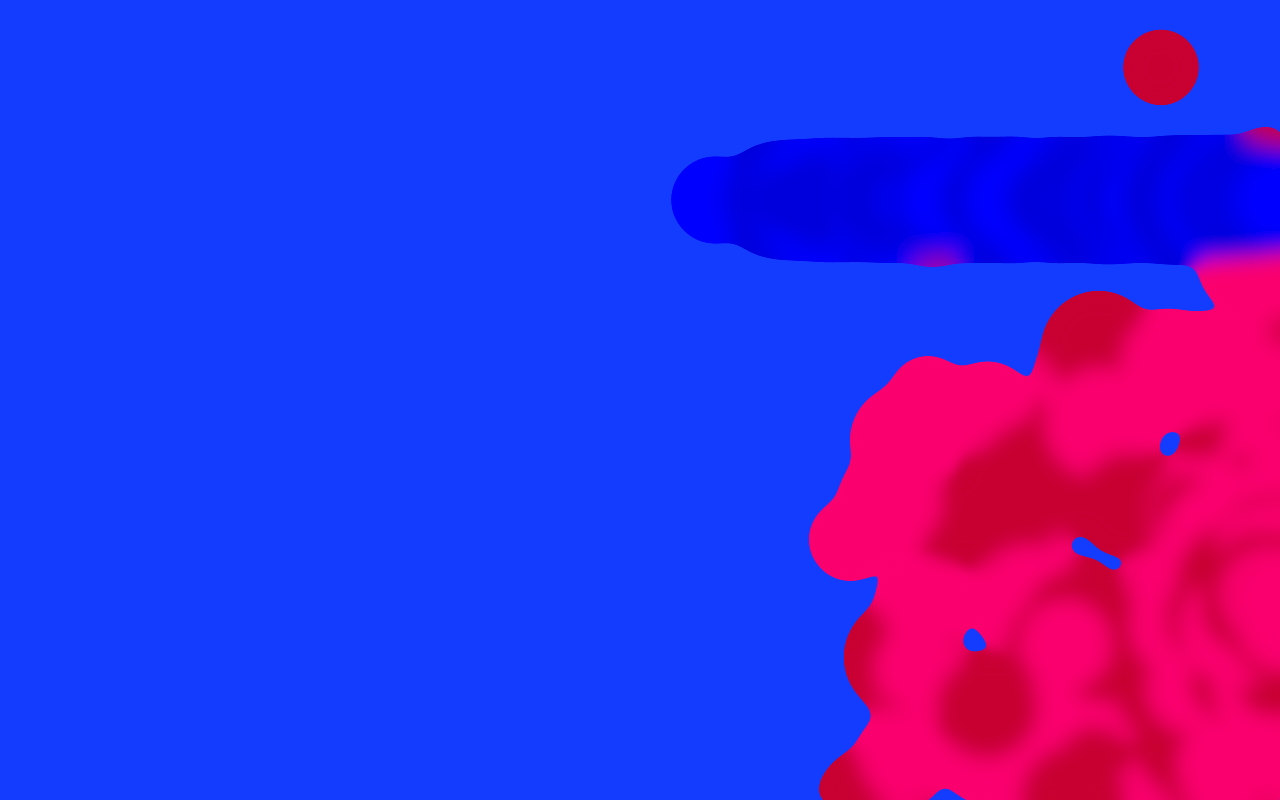
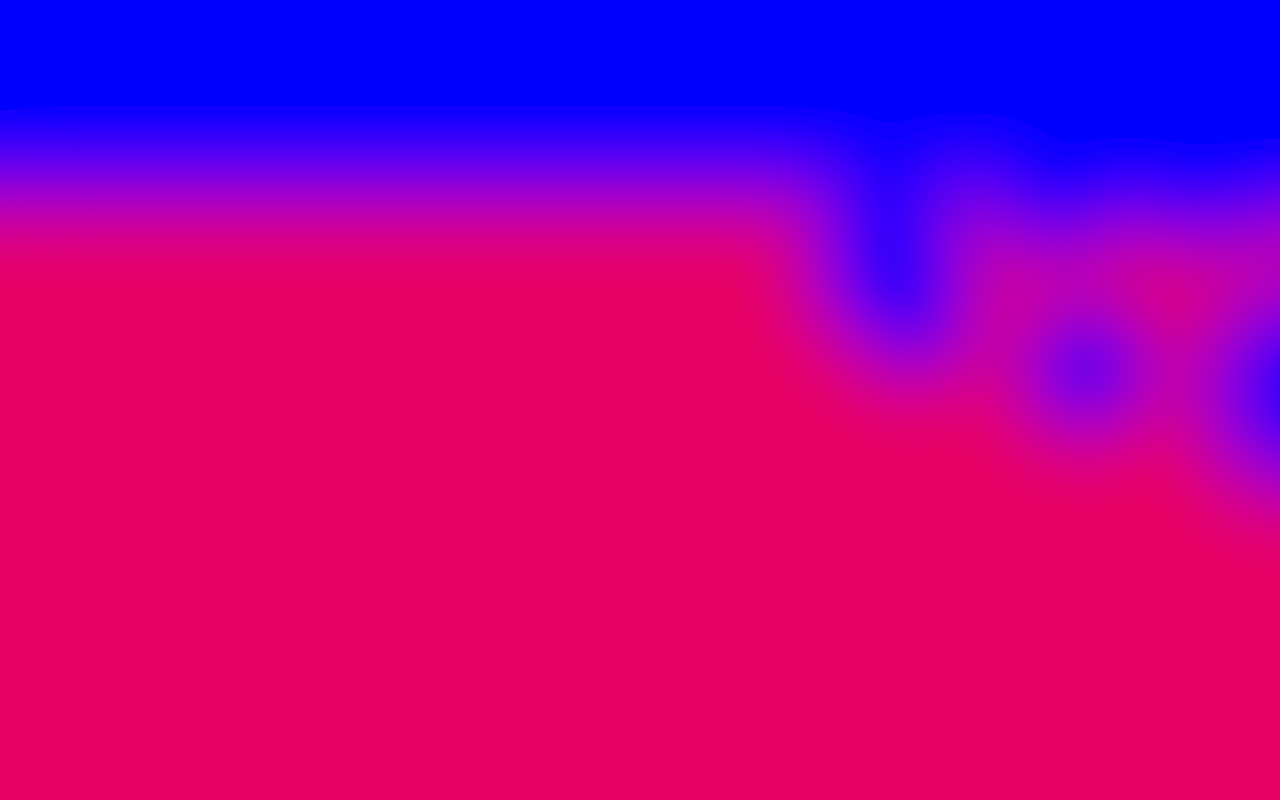
Before and after one commit to zackdove/oil-on-water, a plain HTML site: page index.html in a window 1280 px wide. Drawn offline with Linux system fonts and the light colour scheme.

Commit message:
Looking good

```diff
--- a/index.html
+++ b/index.html
@@ -14,8 +14,20 @@
   <defs>
     <filter id="liquid">
       <!--important code : [blur + contrast] , contrast on alpha channel to prevent change color-->
-      <feGaussianBlur in="SourceGraphic" stdDeviation="10" result="blur" />
-      <feColorMatrix in="blur" mode="matrix" values="1 0 0 0 0  0 1 0 0 0  0 0 1 0 0  0 0 0 40 -10"/>
+      <feGaussianBlur in="SourceGraphic" stdDeviation="40" result="blur" />
+      <feColorMatrix in="blur" mode="matrix" values="1 0 0 0 0  0 1 0 0 0  0 0 1 0 0  0 0 0 160 -10" result="blobby"/>
+
+
+    <feTurbulence id="noise" type="fractalNoise" result="f1" stitchTiles="noStitch" baseFrequency="1" numOctaves="1" seed="0" />
+    <feColorMatrix type="matrix" values="-18 0 0 0 8     -18 0 0 0 8     -18 0 0 0 8     0 0 0 0 1" in="f1" result="f2" />
+    <feColorMatrix type="luminanceToAlpha" in="f2" result="f3" />
+    <feComposite in="blobby" in2="f3" result="f4" operator="in" />
+    <feColorMatrix type="matrix" values="1 0 0 0 0.05      0 1 0 0 0.05     0 0 1 0 0.05      0 0 0 1 0" in="f4" result="f5" />
+
+      <feMerge>
+        <feMergeNode in="blobby" />
+        <feMergeNode in="f5" />
+    </feMerge>
     </filter>
   </defs>
 </svg>
--- a/main.js
+++ b/main.js
@@ -4,10 +4,10 @@ const canvas = document.getElementById("canvas"),
   context = canvas.getContext("2d"),
   colorPallete =
       // ["#00f", "#00a", "#00b", "#00c", "#00d", "#00e"];
-      ["rgb(250, 0, 110)", "rgb(200, 0, 50)"]
+      ["rgb(230, 0, 100)"]
 // ["#f00","#a00","#b00","#c00","#d00","#e00"];
 // ["white","#888","yellow","orange","darkorange","darkmagenta","darkgreen","khaki"];
-  bluePallete = ["rgb(0,0,255)", "rgb(0,0,220)"]
+  bluePallete = ["rgb(0,0,255)"]
 
 var width = canvas.width = window.innerWidth,
   height = canvas.height = window.innerHeight,
@@ -27,16 +27,16 @@ window.onresize = function() {
 
 class Circle {
   constructor() {
-    this.x = src.x * 2;
-    this.y = (src.y / 2) + src.y;
-    this.angle = Math.PI * 2 * Math.random();
+    this.x = src.x * 2  +100;
+    this.y = (src.y / 2) + src.y + ((Math.random()-0.5)*src.y);
+      this.angle = Math.PI + ((Math.random()-0.5)*0.2);
     var speed=1 + Math.random();
     this.vx = speed* Math.cos(this.angle);
     this.vy = speed* Math.sin(this.angle);
 
     // this.xr = 6 + 10 * Math.random();
     // this.yr = 2 + 10 * Math.random();
-    this.r = 35 + 25 * Math.random()
+    this.r = 85 + 85 * Math.random()
 
     this.color = colorPallete[Math.floor(Math.random() * colorPallete.length)];
   }
@@ -55,17 +55,17 @@ class Circle {
 
 class Blue {
   constructor() {
-    this.x = (src.x * 2);
-    this.y = src.y / 2;
+    this.x = (src.x * 2) + 100;
+    this.y = src.y / 2 + ((Math.random()-0.5)*src.y);
     // this.angle = Math.PI * 2 * Math.random();
-    this.angle = Math.PI;
-    var speed=1 + Math.random();
+    this.angle = Math.PI + (Math.random()-0.5)*0.2;
+    var speed=0.8 + Math.random()*1.2;
     this.vx = speed* Math.cos(this.angle);
     this.vy = speed* Math.sin(this.angle);
 
     // this.xr = 6 + 10 * Math.random();
     // this.yr = 2 + 10 * Math.random();
-    this.r = 35 + 25 * Math.random()
+    this.r = 60 + 85 * Math.random()
 
     this.color = bluePallete[Math.floor(Math.random() * colorPallete.length)];
   }
@@ -87,7 +87,7 @@ function removeCircles() {
     (b) =>
       !(
         b.x + b.r < 0 ||
-        b.x - b.r > width ||
+        b.x - b.r > width+200 ||
         b.y + b.r < 0 ||
         b.y - b.r > height ||
         b.r < 0
@@ -97,7 +97,7 @@ function removeCircles() {
      (b) =>
        !(
          b.x + b.r < 0 ||
-         b.x - b.r > width ||
+         b.x - b.r > width+200 ||
          b.y + b.r < 0 ||
          b.y - b.r > height ||
          b.r < 0
@@ -108,9 +108,10 @@ function removeCircles() {
 function renderCircles() {
   context.clearRect(0, 0, width, height);
 
-  if (Math.random() > .2)
-    circles.push(new Circle());
+  if (Math.random() > 0.97){
+    // circles.push(new Circle());
     blues.push(new Blue());
+  }
 
   for (var i = 0; i < circles.length; i++) {
     var b = circles[i];
@@ -134,7 +135,14 @@ function renderCircles() {
     context.fill();
     b.update();
   }
-
+  context.fillStyle= colorPallete[0];
+  context.fillRect(0, src.y*3/2, src.x*2, src.y*2);
+  context.fillStyle= bluePallete[0];
+  context.fillRect(0, 0, src.x*2, src.y/2);
+  if (Math.random() > 0.8){
+    let noise=document.getElementById("noise");
+    noise.setAttribute("seed",Math.floor(Math.random()*10));
+  }
   removeCircles();
   requestAnimationFrame(renderCircles);
 }
--- a/style.css
+++ b/style.css
@@ -1,11 +1,12 @@
 body{
-  background: rgb(20, 60, 255);
+  background: rgb(230, 0, 100);
   margin: 0;
   padding: 0;
 }
 
 #canvas{
   position: absolute;
+  background: rgb(230, 0, 100);
   filter: url("#liquid");
   width: 100vw;
   height: 100vh;
```
